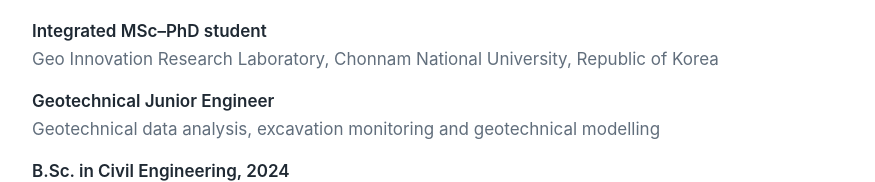
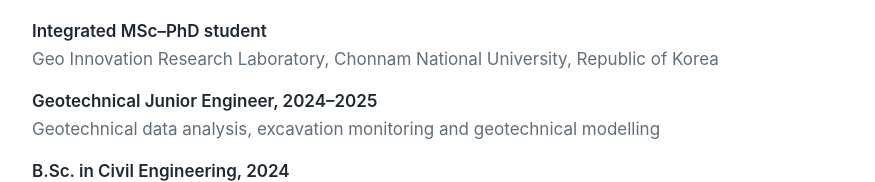
Before and after one commit to chiendavith-hue/chiendavith-hue.github.io, a plain HTML site: page index.html in a window 1280 px wide. Shown: the part 1856-2038 px from the top of the page, without its empty margins (202-1077 px from the left). Drawn offline with Linux system fonts and the light colour scheme.

Commit message:
Add engineer dates

```diff
--- a/index.html
+++ b/index.html
@@ -98,7 +98,7 @@
       <dl class="timeline">
         <dt>Integrated MSc&ndash;PhD student</dt>
         <dd>Geo Innovation Research Laboratory, Chonnam National University, Republic of Korea</dd>
-        <dt>Geotechnical Junior Engineer</dt>
+        <dt>Geotechnical Junior Engineer, 2024&ndash;2025</dt>
         <dd>Geotechnical data analysis, excavation monitoring and geotechnical modelling</dd>
         <dt>B.Sc. in Civil Engineering, 2024</dt>
         <dd>Paragon International University, Cambodia</dd>
```
